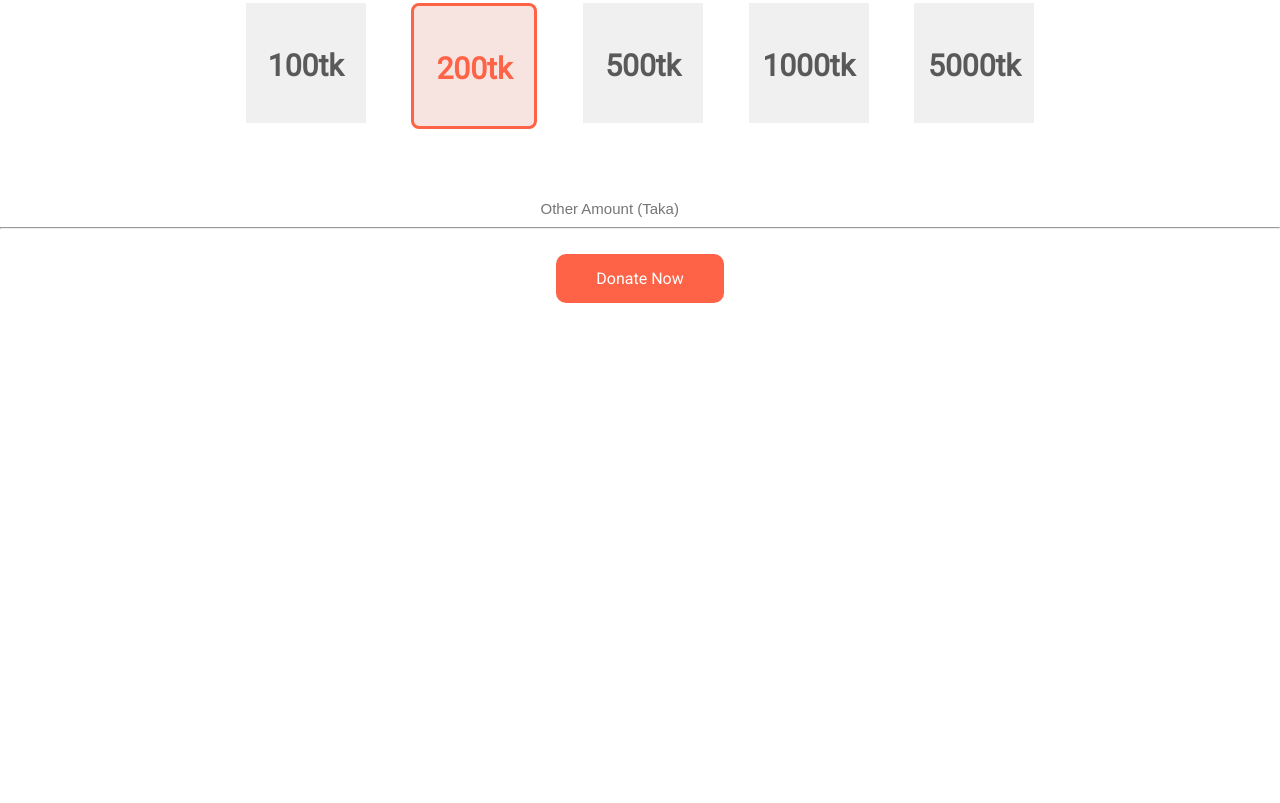
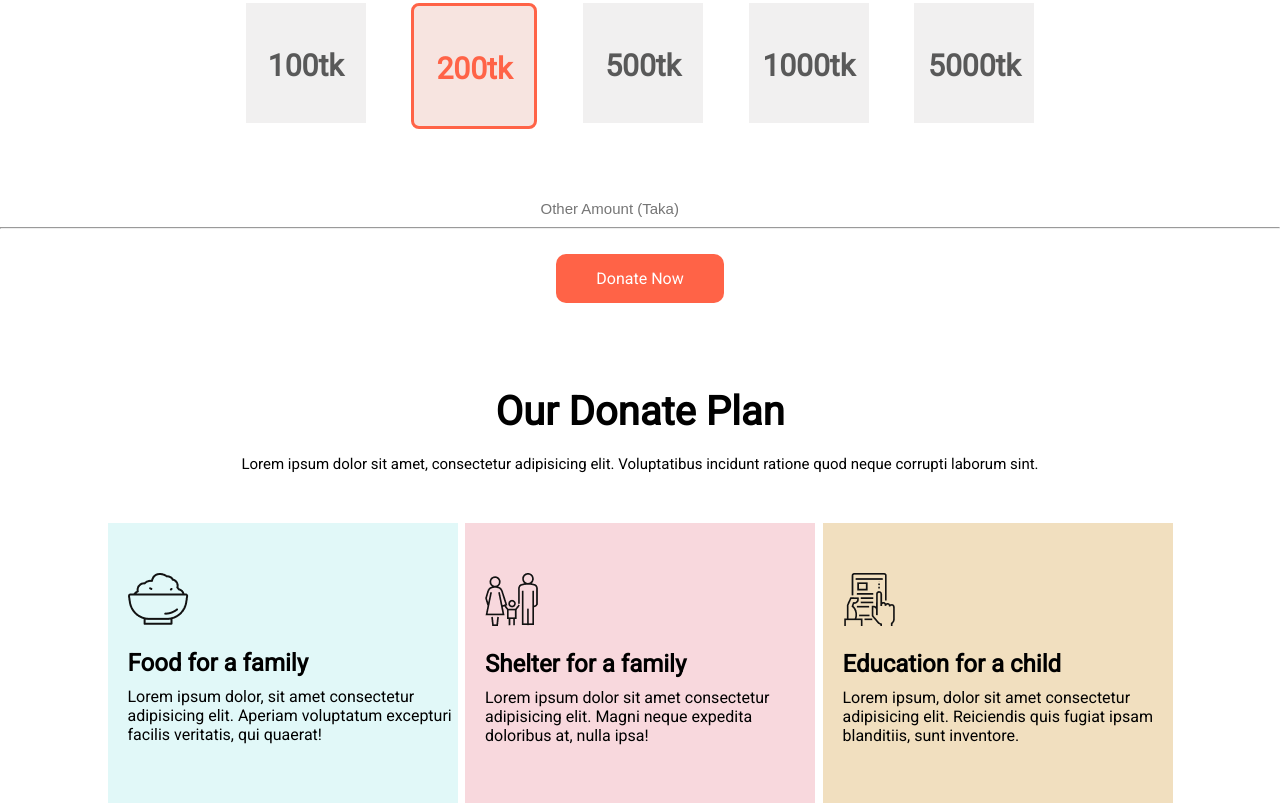
Before and after one commit to Mehedi2000/donate-today, a plain HTML site: page index.html in a window 1280 px wide. Shown: the part 1042-1845 px from the top of the page. Before the commit the page ends 1345 px from the top, so only its background shows below. Drawn offline with Linux system fonts and the light colour scheme.

Commit message:
added donate plan secton

```diff
--- a/index.html
+++ b/index.html
@@ -31,7 +31,7 @@
             <div class="donate-card">
                 <h1 class="donate-card-title">100tk</h1>
             </div>
-            <div class="donate-card" id="card-2">
+            <div class="donate-card" id="donate-card-2">
                 <h1 class="donate-card-title">200tk</h1>
             </div>
             <div class="donate-card">
@@ -51,6 +51,41 @@
         </div>
     </section>
 
+    <section class="donate-plan-section">
+        <div class="plan-description">
+            <h1>Our Donate Plan</h1>
+            <p>Lorem ipsum dolor sit amet, consectetur adipisicing elit. Voluptatibus incidunt ratione quod neque
+                corrupti laborum sint.</p>
+        </div>
+
+        <div class="plan-card">
+            <div class="card" id="card-1">
+                <div class="card-icon">
+                    <img src="icons/food.png" alt="">
+                </div>
+                <h2>Food for a family</h2>
+                <p>Lorem ipsum dolor, sit amet consectetur adipisicing elit. Aperiam voluptatum excepturi facilis
+                    veritatis, qui quaerat!</p>
+            </div>
+            <div class="card" id="card-2">
+                <div class="card-icon">
+                    <img src="icons/shelter.png" alt="">
+                </div>
+                <h2>Shelter for a family</h2>
+                <p>Lorem ipsum dolor sit amet consectetur adipisicing elit. Magni neque expedita doloribus at, nulla
+                    ipsa!</p>
+            </div>
+            <div class="card" id="card-3">
+                <div class="card-icon">
+                    <img src="icons/Frame-1.png" alt="">
+                </div>
+                <h2>Education for a child</h2>
+                <p>Lorem ipsum, dolor sit amet consectetur adipisicing elit. Reiciendis quis fugiat ipsam blanditiis,
+                    sunt inventore.</p>
+            </div>
+        </div>
+    </section>
+
 </body>
 
 </html>
--- a/style.css
+++ b/style.css
@@ -77,13 +77,13 @@ body {
     color: rgb(89, 89, 89);
 }
 
-#card-2 {
+#donate-card-2 {
     border: 3px solid tomato;
     border-radius: 8px;
     background-color: rgb(247, 228, 224);
 }
 
-#card-2 h1 {
+#donate-card-2 h1 {
     color: tomato;
 }
 
@@ -102,3 +102,62 @@ body {
     padding: 0 30px;
 
 }
+
+.donate-plan-section {
+    margin-top: 100px;
+}
+
+.plan-description {
+    text-align: center;
+}
+
+.plan-description h1 {
+    font-size: 40px;
+    font-weight: bolder;
+    margin-bottom: 20px;
+}
+
+.plan-description p {
+    font-size: 15px;
+    margin-bottom: 50px;
+}
+
+.plan-card {
+    display: flex;
+    margin: 0 100px;
+    justify-content: space-evenly;
+}
+
+.card {
+    width: 350px;
+    height: 280px;
+
+}
+
+#card-1 {
+    background-color: rgb(225, 248, 248);
+}
+
+#card-2 {
+    background-color: rgb(248, 216, 221);
+}
+
+#card-3 {
+    background-color: rgb(241, 223, 191);
+}
+
+.card-icon {
+    padding: 50px 0 0 20px;
+    margin-bottom: 20px;
+
+}
+
+.card h2 {
+    padding-left: 20px;
+    margin-bottom: 10px;
+    font-weight: bold;
+}
+
+.card p {
+    padding-left: 20px;
+}
```
